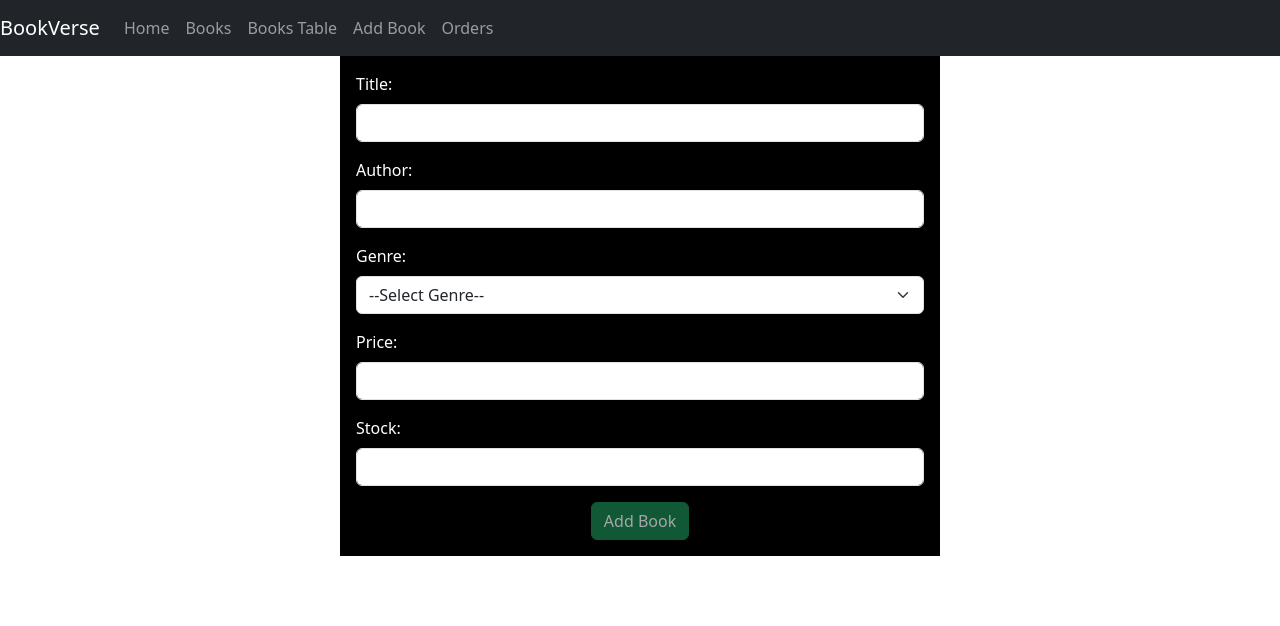
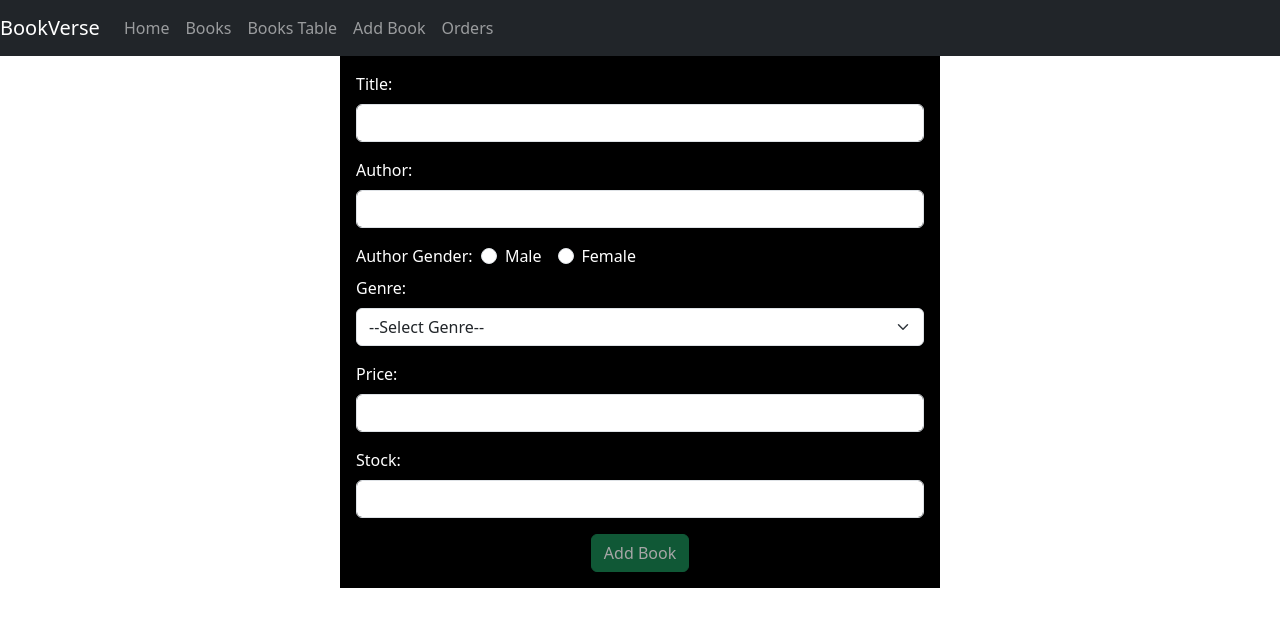
Before and after one commit to Adeebahmed333/Online-Bookstore-Management, a React (Create React App) app: page /add-book in a window 1280 px wide. Shown: the top 626 px of the page. Built offline with nearby package versions, Linux system fonts and the light colour scheme.

Commit message:
Added the radio button for the form

```diff
--- a/db.json
+++ b/db.json
@@ -31,6 +31,15 @@
       "genre": "Fiction",
       "price": "1000",
       "stock": "30"
+    },
+    {
+      "id": "5257",
+      "title": "Asdfjb ",
+      "author": "kjladfnkjasbf",
+      "authorGender": "male",
+      "genre": "Fiction",
+      "price": "2389",
+      "stock": "4"
     }
   ],
   "orders": [
--- a/src/pages/AddBook.jsx
+++ b/src/pages/AddBook.jsx
@@ -5,6 +5,7 @@ const AddBook = () => {
   const [formData, setFormData] = useState({
     title: "",
     author: "",
+    authorGender: "",
     genre: "",
     price: "",
     stock: ""
@@ -13,6 +14,7 @@ const AddBook = () => {
   const [formErrors, setFormErrors] = useState({
     title: "",
     author: "",
+    authorGender: "",
     genre: "",
     price: "",
     stock: ""
@@ -21,6 +23,7 @@ const AddBook = () => {
   const [formValid, setFormValid] = useState({
     title: false,
     author: false,
+    authorGender: false,
     genre: false,
     price: false,
     stock: false,
@@ -65,6 +68,16 @@ const AddBook = () => {
           newFormValid.genre = true;
         }
         break;
+      case "authorGender":
+        if (fieldValue === "") {
+          newFormErrors.authorGender = "Author Gender Can't be Empty";
+          newFormValid.authorGender = false;
+        }
+        else {
+          newFormErrors.authorGender = "";
+          newFormValid.authorGender = true;
+        }
+        break;
       case "price":
         if (!/^\d+$/.test(fieldValue)) {
           newFormErrors.price = "Regex Validation Failed";
@@ -96,7 +109,7 @@ const AddBook = () => {
       default:
         break;
     }
-    newFormValid.buttonEnabled = newFormValid.author && newFormValid.genre && newFormValid.price && newFormValid.stock && newFormValid.title
+    newFormValid.buttonEnabled = newFormValid.author && newFormValid.genre && newFormValid.price && newFormValid.stock && newFormValid.title && newFormValid.authorGender
     setFormErrors(newFormErrors);
     setFormValid(newFormValid);
   }
@@ -150,6 +163,16 @@ const AddBook = () => {
           <input type="text" id="author" name="author" value={formData.author} onChange={handleChange} className="form-control" />
           <span className="text-danger">{formErrors.author}</span>
         </div>
+        <label className="form-label">Author Gender:&nbsp;&nbsp;</label>
+        <div className="form-check form-check-inline">
+          <input type="radio" id="authorGender" name="authorGender" value="male" onChange={handleChange} className="form-check-input" />
+          <label className="form-check-label">Male</label>
+        </div>
+        <div className="form-check form-check-inline">
+          <input type="radio" id="authorGender" name="authorGender" value="female" onChange={handleChange} className="form-check-input" />
+          <label className="form-check-label">Female</label>
+        </div>
+        <span className="text-danger">{formErrors.authorGender}</span>
         <div className="form-group mb-3">
           <label htmlFor="genre" className="form-label">Genre:</label>
           <select type="text" id="genre" name="genre" value={formData.genre} onChange={handleChange} className="form-select" >
```
